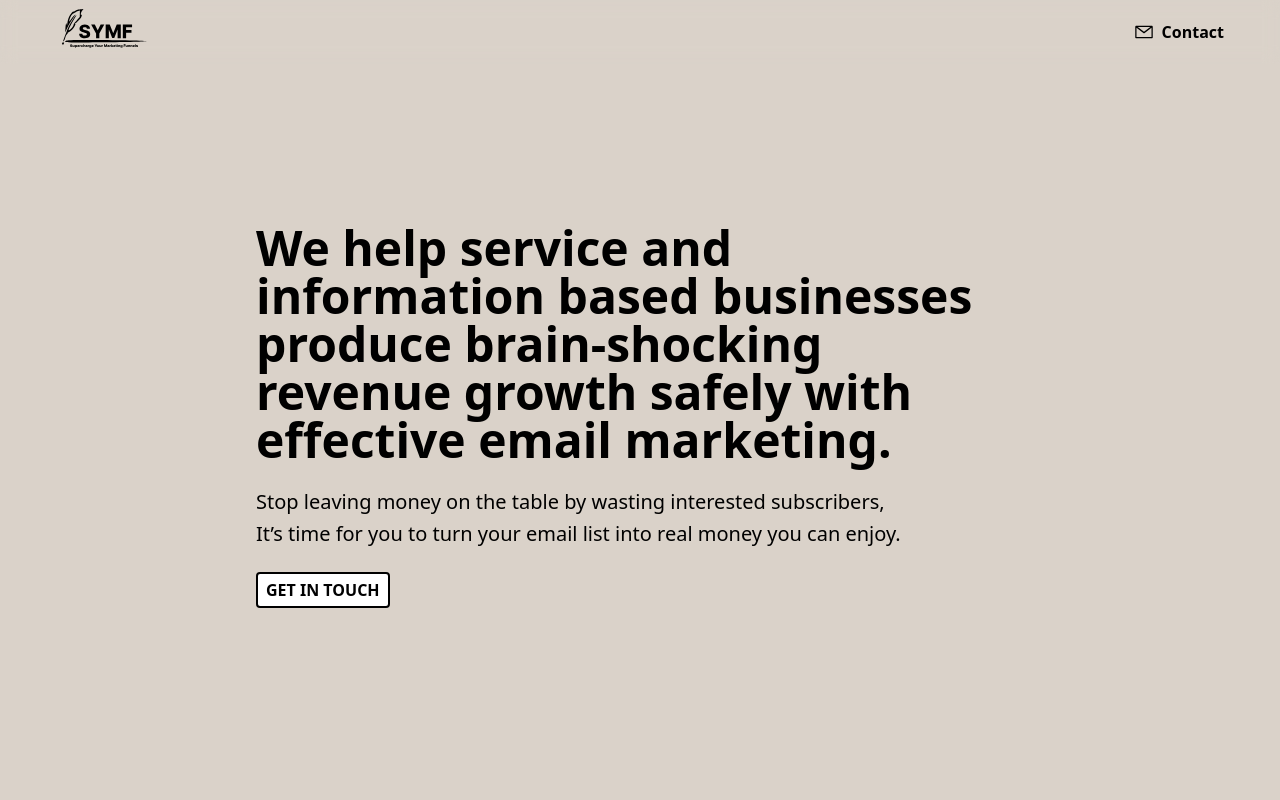
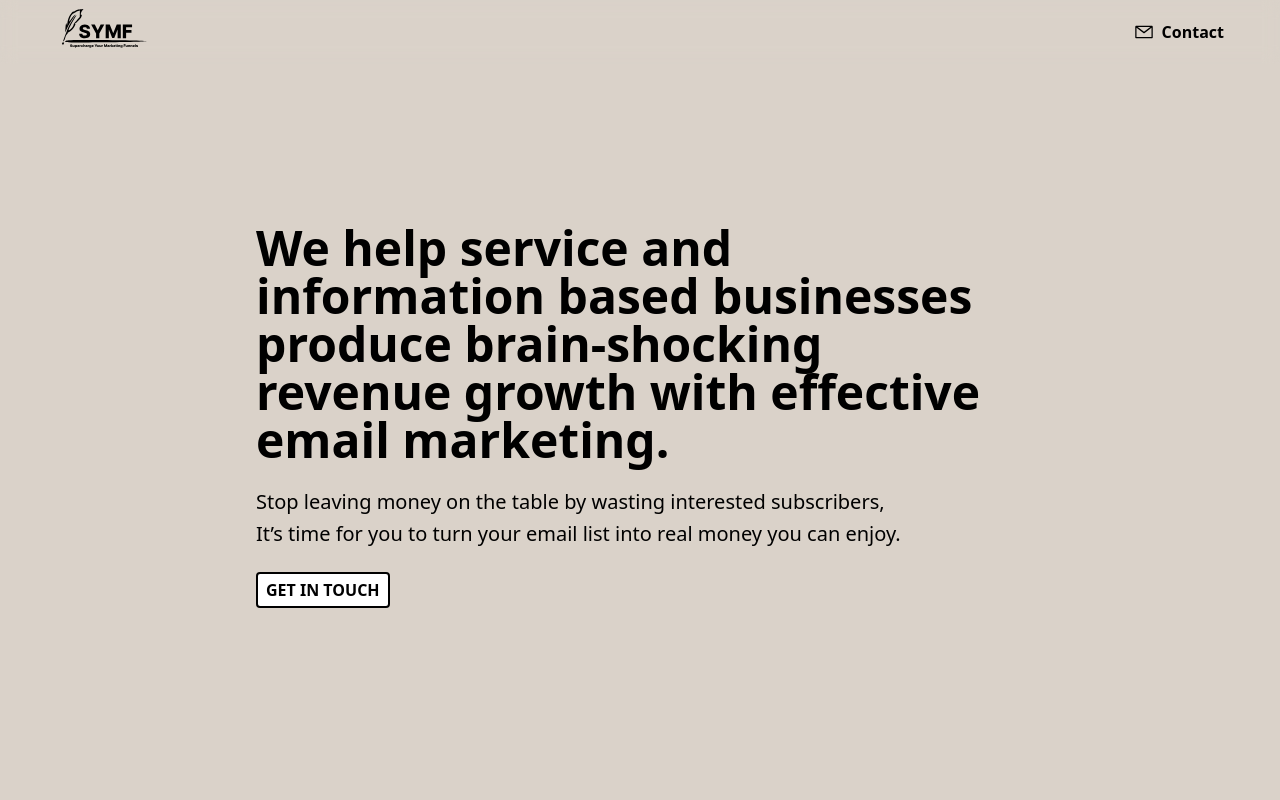
Before and after one commit to symfagency/symf-agency, a Next.js app: page / in a window 1280 px wide. Shown: the top 800 px of the page. Built offline with nearby package versions, Linux system fonts and the light colour scheme.

Commit message:
Copy change, again...

```diff
--- a/components/Hero.tsx
+++ b/components/Hero.tsx
@@ -20,8 +20,7 @@ const Hero = () => {
               <div className="mx-auto flex w-fit flex-grow flex-col gap-6 md:flex-1">
                 <h1 className="text text-[clamp(2.25rem,8vw,3rem)] font-bold leading-none">
                   We help service and information based businesses produce
-                  brain-shocking revenue growth safely with effective email
-                  marketing.
+                  brain-shocking revenue growth with effective email marketing.
                 </h1>
 
                 <div>
```
